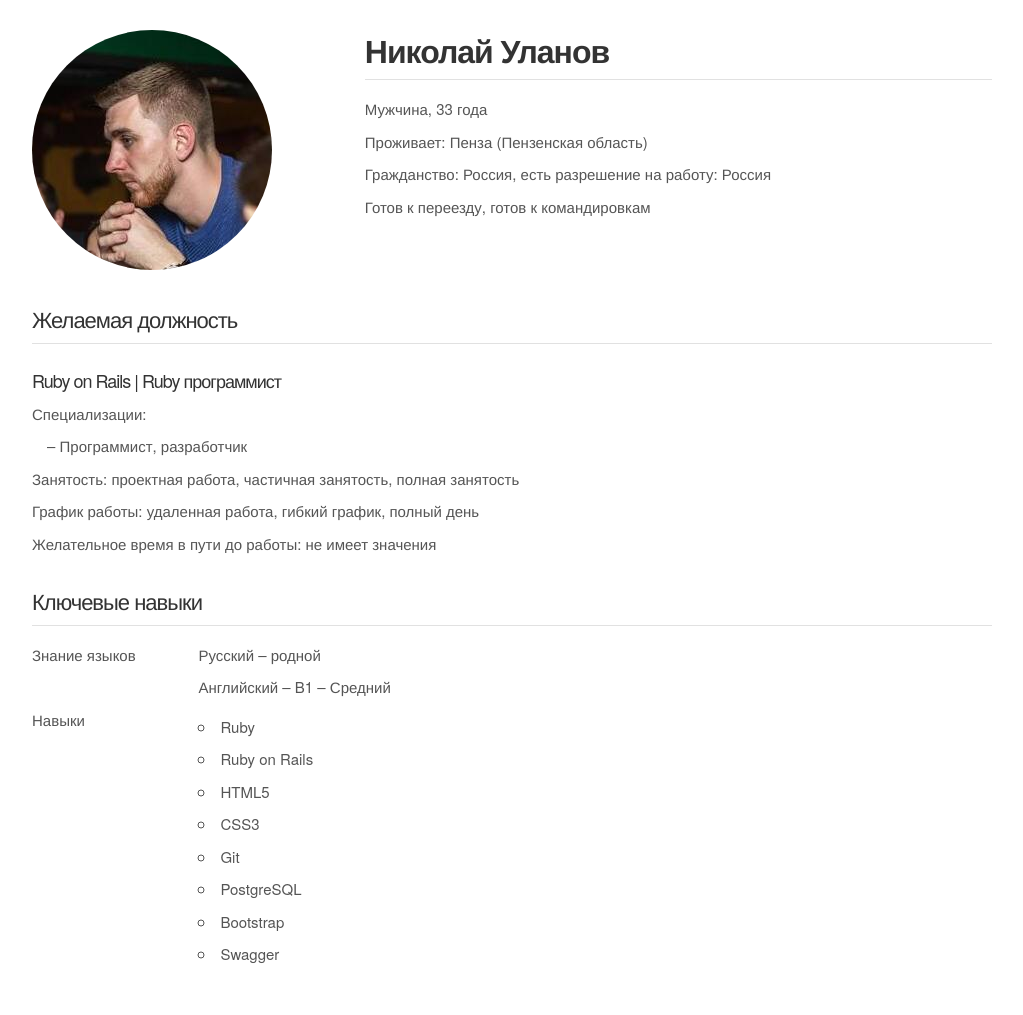
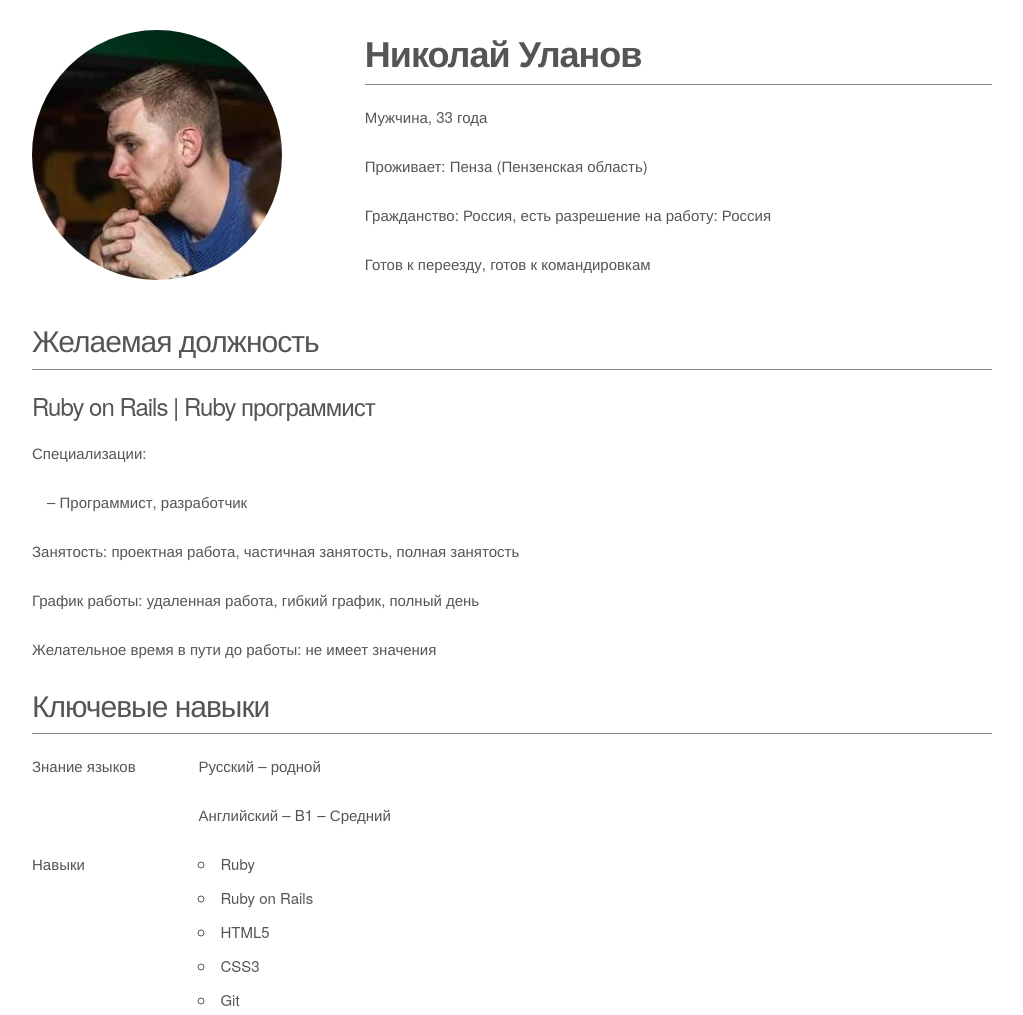
Before and after one commit to mrjoshua22/cv, a plain HTML site: page index.html in a window 1280 px wide. Shown: the top 1015 px of the page, without its empty margins (128-1151 px from the left). Drawn offline with Linux system fonts and the light colour scheme.

Commit message:
Update style

```diff
--- a/css/skeleton.css
+++ b/css/skeleton.css
@@ -122,7 +122,7 @@ html {
   font-size: 62.5%; }
 body {
   font-size: 1.5em; /* currently ems cause chrome bug misinterpreting rems on body element */
-  line-height: 0.5;
+  line-height: 1.6;
   font-weight: 400;
   font-family: "PT Sans Narrow", "HelveticaNeue", "Helvetica Neue", Helvetica, Arial, sans-serif;
   color: #555; }
@@ -131,25 +131,36 @@ body {
 /* Typography
 –––––––––––––––––––––––––––––––––––––––––––––––––– */
 h1, h2, h3, h4, h5, h6 {
+  color: #555;
   margin-top: 0;
-  margin-bottom: 1rem;
-  font-weight: 300;
-  color: #333; }
-h1 { font-size: 4.0rem; line-height: 1.2;  letter-spacing: -.1rem;}
+  margin-bottom: 2rem;
+  font-weight: 300; }
+h1 { font-size: 3.6rem; line-height: 1.2;  letter-spacing: -.1rem;}
 h2 { font-size: 3.0rem; line-height: 1.25; letter-spacing: -.1rem; }
-h3 { font-size: 2.2rem; line-height: 1.3;  letter-spacing: -.1rem; }
+h3 { font-size: 2.4rem; line-height: 1.3;  letter-spacing: -.1rem; }
 h4 { font-size: 1.8rem; line-height: 1.35; letter-spacing: -.08rem; }
 h5 { font-size: 1.5rem; line-height: 1.5;  letter-spacing: -.05rem; }
 h6 { font-size: 1.2rem; line-height: 1.6;  letter-spacing: 0; }
 
 /* Larger than phablet */
-@media (min-width: 550px) {
-  h1 { font-size: 3.2rem; }
-  h2 { font-size: 2.2rem; }
-  h3 { font-size: 1.8rem; }
-  h4 { font-size: 1.5rem; }
-  h5 { font-size: 1.2rem; }
-  h6 { font-size: 1rem; }
+/*@media (min-width: 550px) {
+  h1 { font-size: 5.0rem; }
+  h2 { font-size: 4.2rem; }
+  h3 { font-size: 3.6rem; }
+  h4 { font-size: 3.0rem; }
+  h5 { font-size: 2.4rem; }
+  h6 { font-size: 1.5rem; }
+}*/
+
+h1 {
+  padding-bottom: 1rem;
+  border-bottom: solid #888 1px;
+}
+
+h2 {
+  margin-top: 2rem;
+  padding-bottom: 1rem;
+  border-bottom: solid #888 1px;
 }
 
 p {
@@ -302,8 +313,7 @@ ol ul {
   margin: 1.5rem 0 1.5rem 3rem;
   font-size: 90%; }
 li {
-  margin-bottom: 1rem;
-  line-height: 1.5; }
+  margin-bottom: 1rem; }
 
 
 /* Code
@@ -376,8 +386,8 @@ form {
 /* Misc
 –––––––––––––––––––––––––––––––––––––––––––––––––– */
 hr {
-  margin-top: 0.5rem;
-  margin-bottom: 2.5rem;
+  margin-top: 3rem;
+  margin-bottom: 3.5rem;
   border-width: 0;
   border-top: 1px solid #E1E1E1; }
 
@@ -393,9 +403,7 @@ hr {
   display: table;
   clear: both; }
 
-.position {
-  margin-bottom: 1.8rem;
-}
+
 /* Media Queries
 –––––––––––––––––––––––––––––––––––––––––––––––––– */
 /*
--- a/index.html
+++ b/index.html
@@ -14,7 +14,7 @@
           <img src="images/photo.jpg" alt="Photo">
         </div>
         <div class="eight columns">
-          <h1><b>Николай Уланов</b></h1><hr>
+          <h1><b>Николай Уланов</b></h1>
           <p>Мужчина, 33 года</p>
           <p>Проживает: Пенза (Пензенская область)</p>
           <p>Гражданство: Россия, есть разрешение на работу: Россия</p>
@@ -23,7 +23,7 @@
       </div>
 
       <div class="row">
-        <br><br><h2>Желаемая должность</h2><hr>
+        <h2>Желаемая должность</h2>
       </div>
 
         <h3 class="position">Ruby on Rails | Ruby программист</h3>
@@ -34,7 +34,7 @@
         <p>Желательное время в пути до работы: не имеет значения</p>
 
       <div class="row">
-        <br><br><h2>Ключевые навыки</h2><hr>
+        <h2>Ключевые навыки</h2>
       </div>
 
       <div class="row">
```
Also changed, not shown: css/normalize.css.
